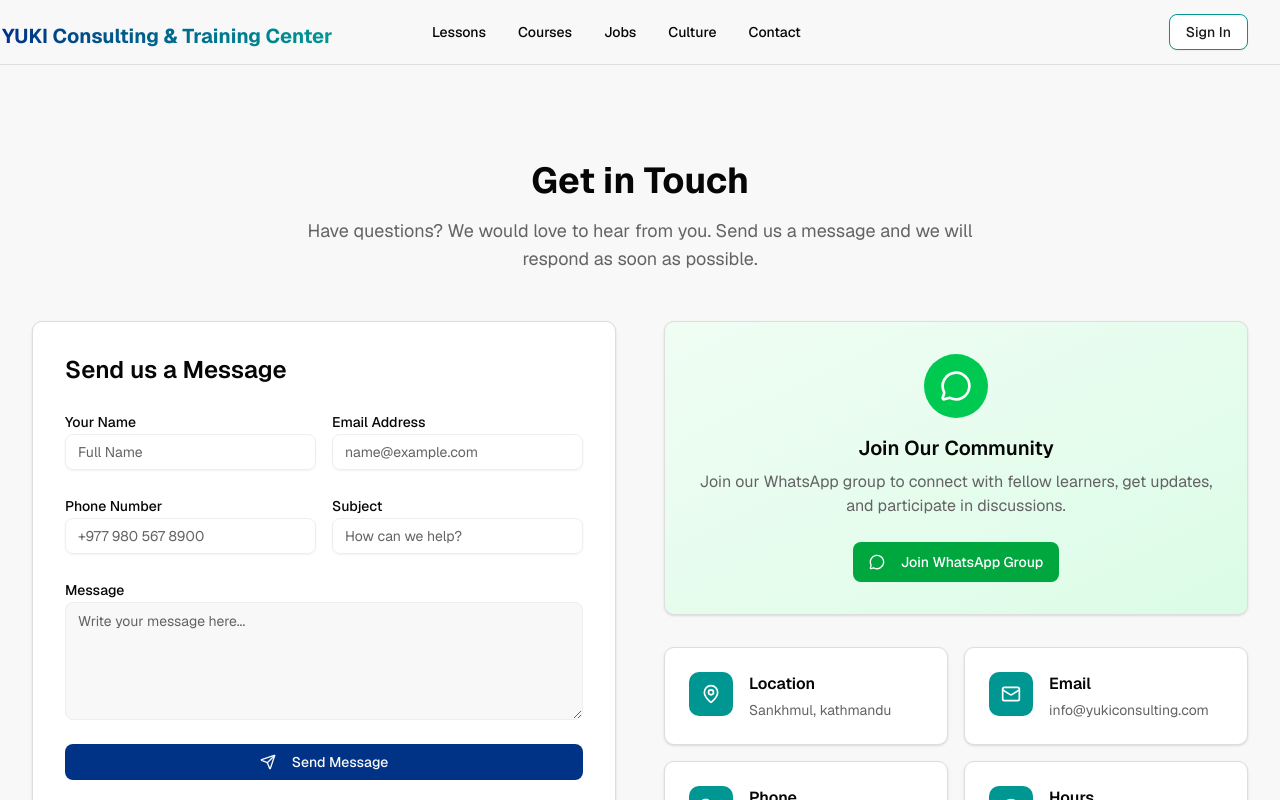
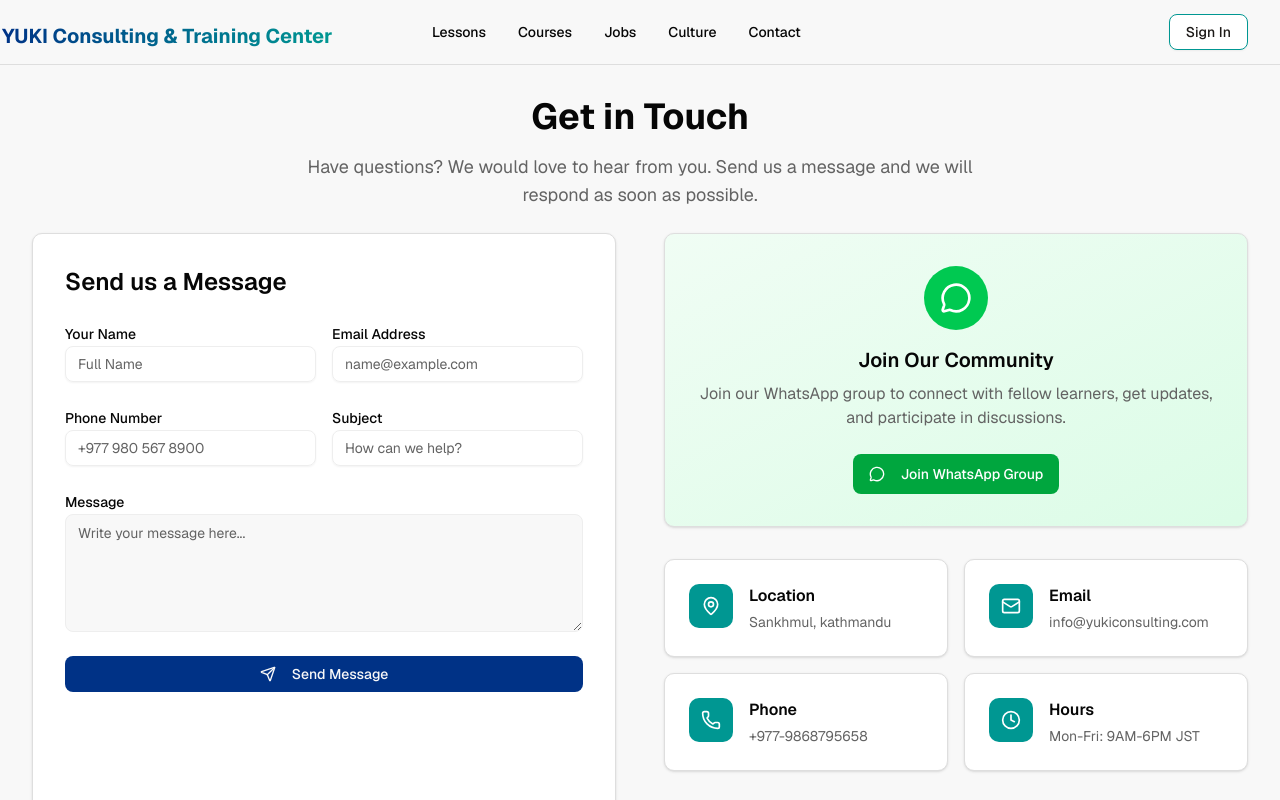
Before and after one commit to Harish8848/bhasaguru, a Next.js app: page /contact in a window 1280 px wide. Shown: the top 800 px of the page. Built offline with nearby package versions, Linux system fonts and the light colour scheme; no server answers; grey boxes are pictures that could not be loaded.

Commit message:
Update Contact section styling for improved layout and spacing

```diff
--- a/src/components/contact.tsx
+++ b/src/components/contact.tsx
@@ -53,10 +53,10 @@ export default function ContactSection() {
   const whatsappLink = "https://chat.whatsapp.com/join/BhasaGuruCommunity";
 
   return (
-    <section className="py-16 md:py-24 bg-background">
+    <section className=" py-16 md:py-8 bg-background">
       <div className="max-w-7xl mx-auto px-4 sm:px-6 lg:px-8">
         {/* Header */}
-        <div className="text-center mb-12">
+        <div className="text-center mb-6">
           <h1 className="text-4xl font-bold mb-4">Get in Touch</h1>
           <p className="text-muted-foreground text-lg max-w-2xl mx-auto">
             Have questions? We would love to hear from you. Send us a message and we will respond as soon as possible.
```
